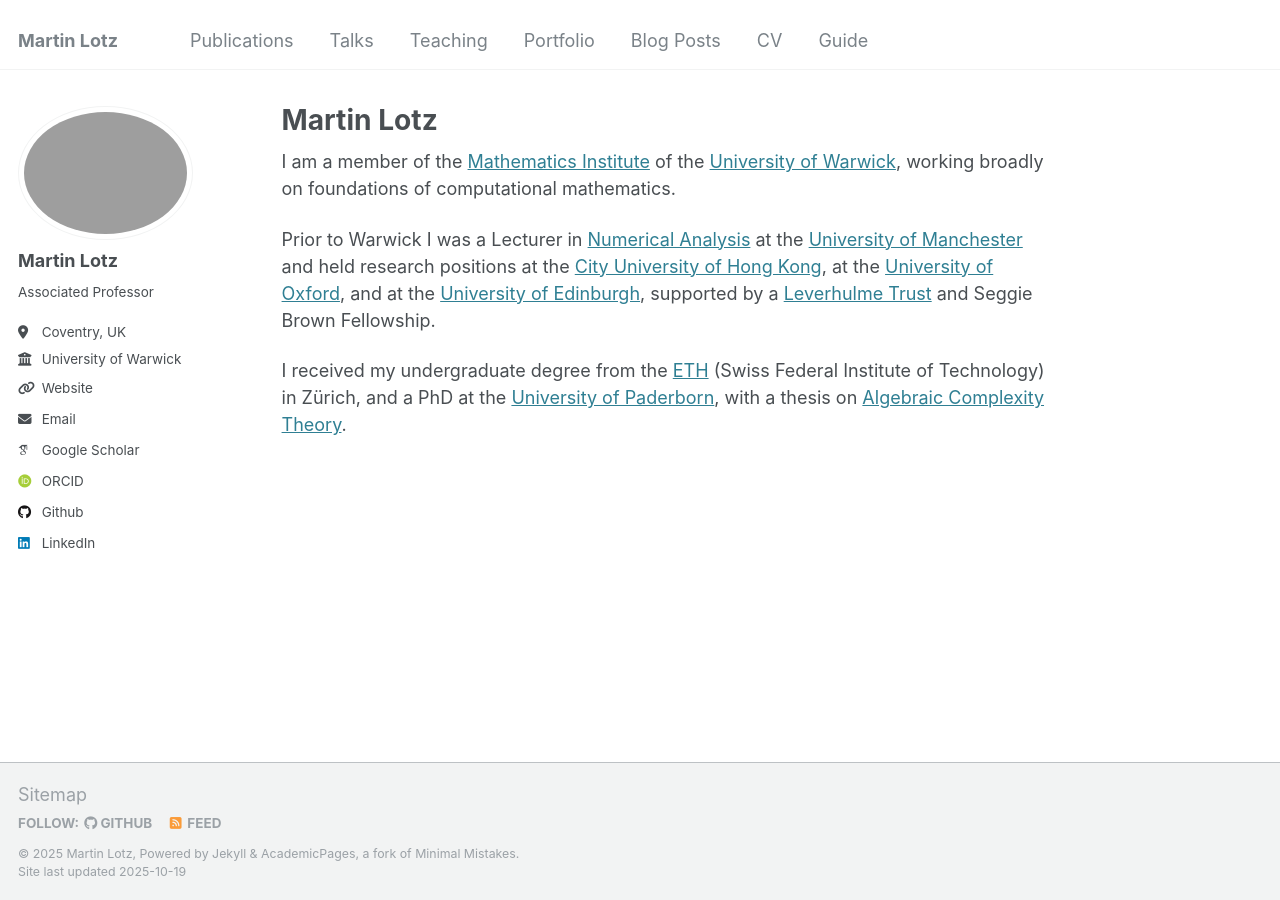
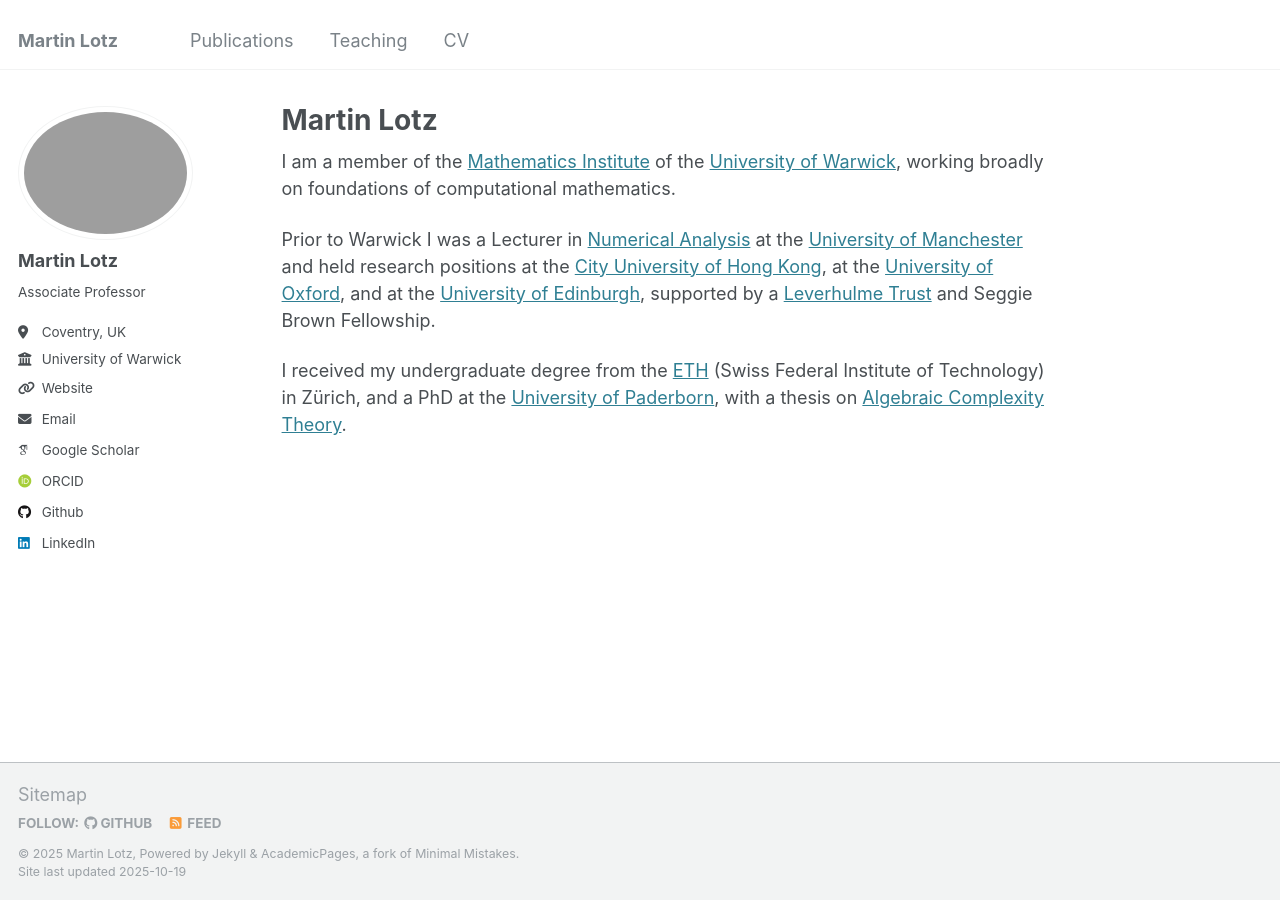
Before and after one commit to lotzma/lotzma.github.io, a Jekyll site: the page built from _pages/about.md, in a window 1280 px wide. Built offline with Jekyll 4.4.1, drawn with Linux system fonts in a browser that asks for light colours; some web fonts are replaced.

Commit message:
Changed navigation bar

```diff
--- a/_config.yml
+++ b/_config.yml
@@ -24,7 +24,7 @@ author:
   avatar           : "profile.png"
   name             : "Martin Lotz"
   pronouns         : # example: "she/her"
-  bio              : "Associated Professor"
+  bio              : "Associate Professor"
   location         : "Coventry, UK"
   employer         : "University of Warwick"
   uri              : "https://lotzma.github.io"
--- a/_data/navigation.yml
+++ b/_data/navigation.yml
@@ -8,20 +8,8 @@ main:
   - title: "Publications"
     url: /publications/
 
-  - title: "Talks"
-    url: /talks/
-
   - title: "Teaching"
     url: /teaching/
 
-  - title: "Portfolio"
-    url: /portfolio/
-
-  - title: "Blog Posts"
-    url: /year-archive/
-
   - title: "CV"
     url: /cv/
-
-  - title: "Guide"
-    url: /markdown/
```
